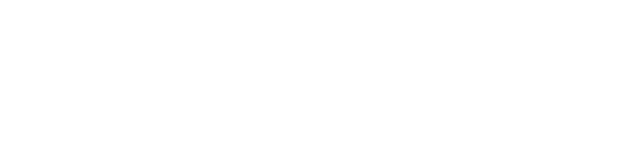
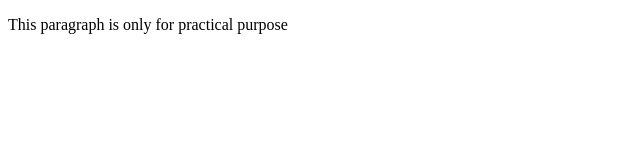
Before and after one commit to Kuroshin-28/my-website-oops, a plain HTML site: page index.html in a window 1280 px wide. Shown: the whole page, without its empty margins (0-640 px from the left). Drawn offline with Linux system fonts and the light colour scheme.

Commit message:
Add a paragraph

```diff
--- a/index.html
+++ b/index.html
@@ -7,6 +7,6 @@
     <title>Oops I did it again</title>
 </head>
 <body>
-
+    <p>This paragraph is only for practical purpose</p>
 </body>
 </html>
```
